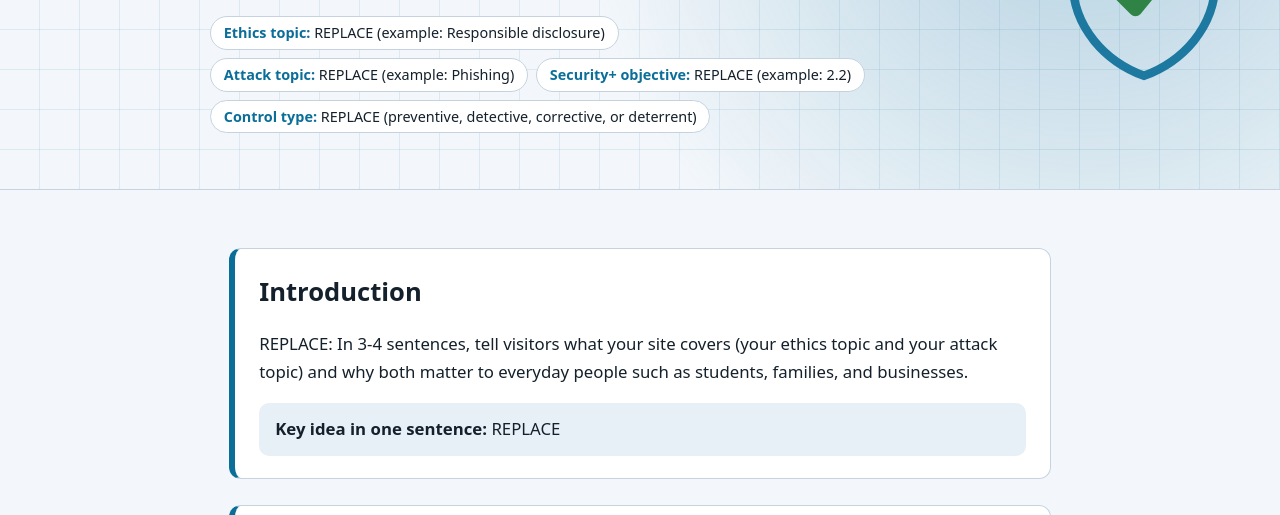
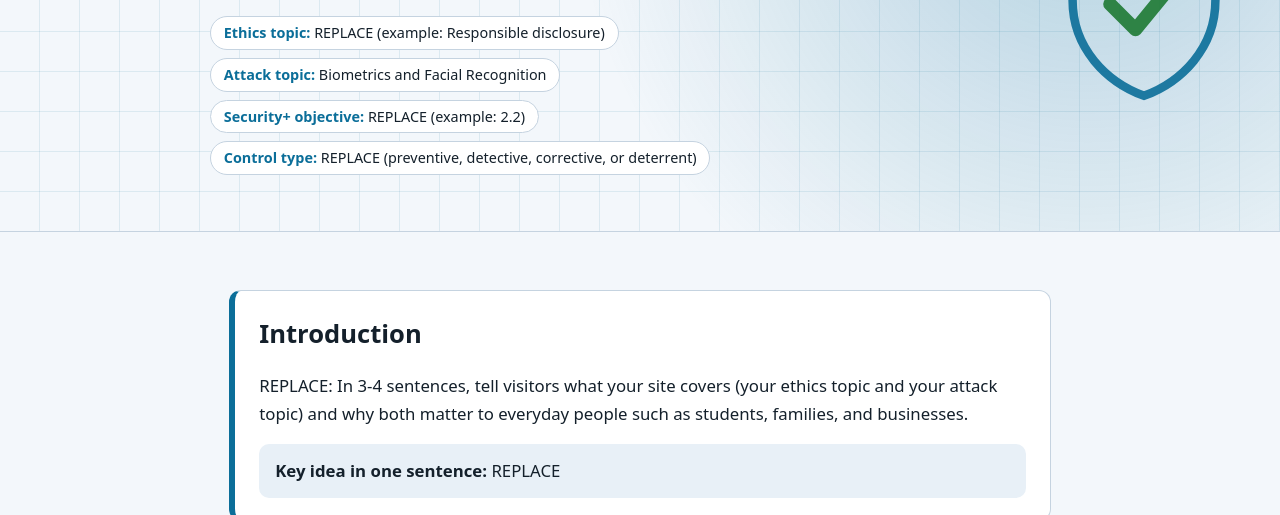
Before and after one commit to bandee57/bandee57.github.io, a plain HTML site: page index.html in a window 1280 px wide. Shown: the part 285-800 px from the top of the page. Drawn offline with Linux system fonts and the light colour scheme.

Commit message:
Update attack topic to Biometrics and Facial Recognition

```diff
--- a/index.html
+++ b/index.html
@@ -126,7 +126,7 @@
     <p class="byline">By <strong>REPLACE: first name or alias</strong></p>
     <ul class="chips">
       <li><b>Ethics topic:</b> REPLACE (example: Responsible disclosure)</li>
-      <li><b>Attack topic:</b> REPLACE (example: Phishing)</li>
+      <li><b>Attack topic:</b> Biometrics and Facial Recognition</li>
       <li><b>Security+ objective:</b> REPLACE (example: 2.2)</li>
       <li><b>Control type:</b> REPLACE (preventive, detective, corrective, or deterrent)</li>
     </ul>
```
